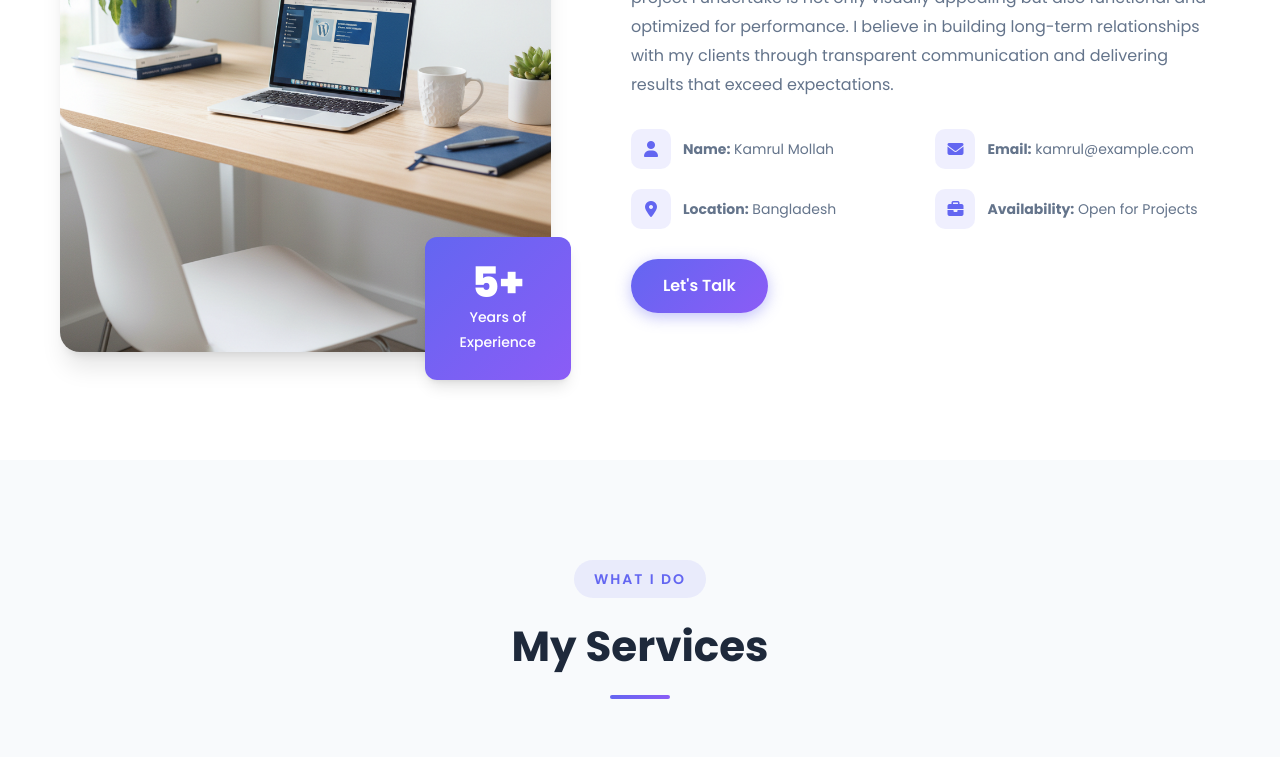
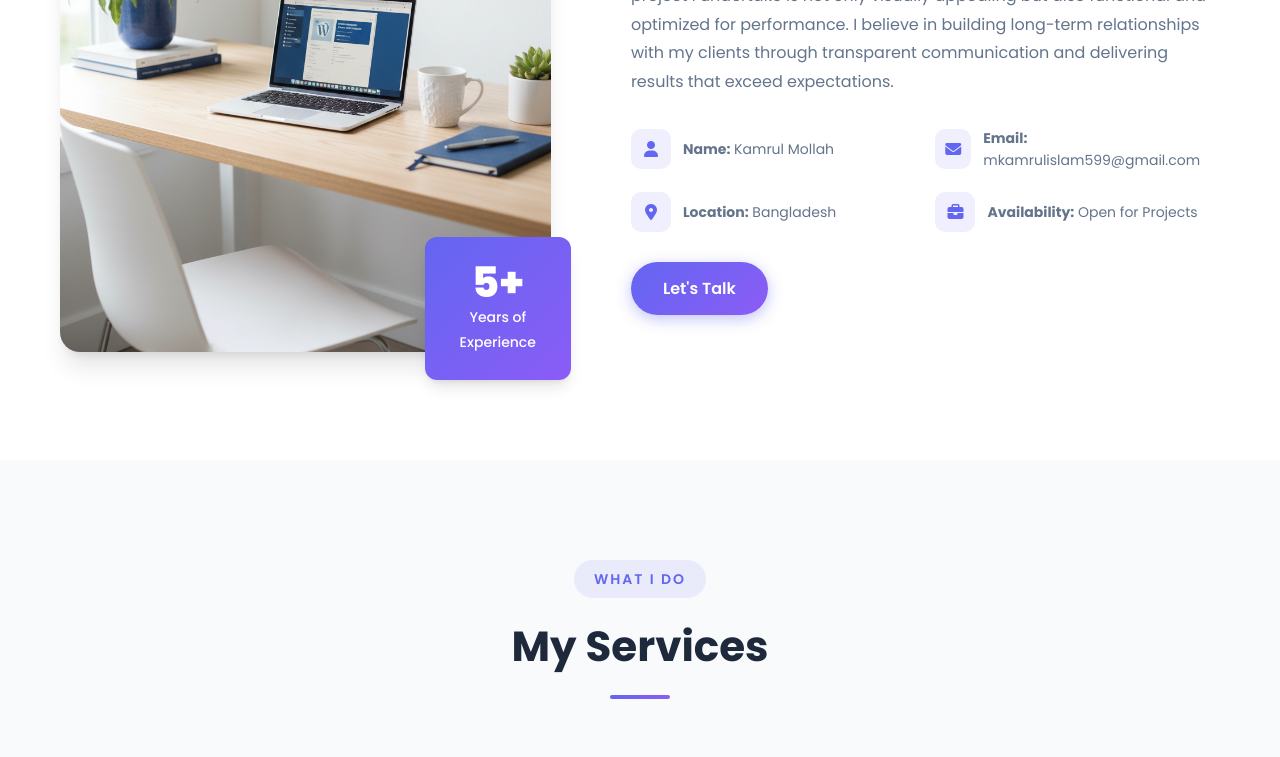
Before and after one commit to GDKAMRUL1/kamrul-mollah-protfolio, a plain HTML site: page index.html in a window 1280 px wide. Shown: the part 1420-2177 px from the top of the page. Drawn offline with Linux system fonts and the light colour scheme.

Commit message:
Update email address in index.html

```diff
--- a/index.html
+++ b/index.html
@@ -139,7 +139,7 @@
                         </div>
                         <div class="info-item">
                             <i class="fas fa-envelope"></i>
-                            <span><strong>Email:</strong> kamrul@example.com</span>
+                            <span><strong>Email:</strong> mkamrulislam599@gmail.com</span>
                         </div>
                         <div class="info-item">
                             <i class="fas fa-map-marker-alt"></i>
```
